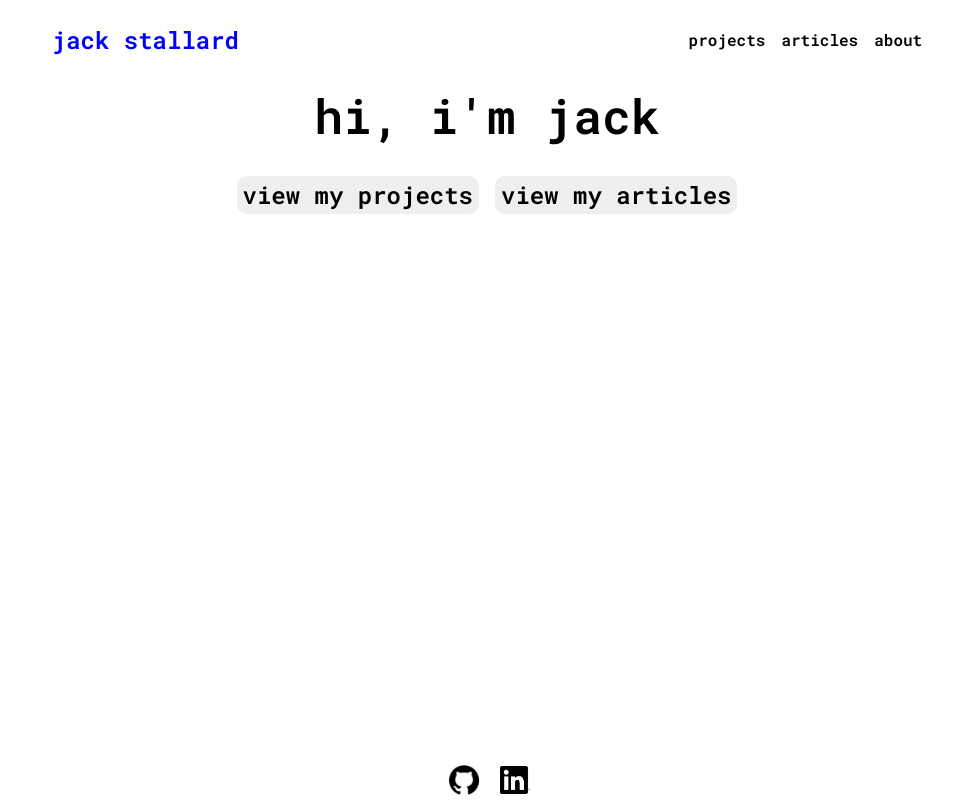
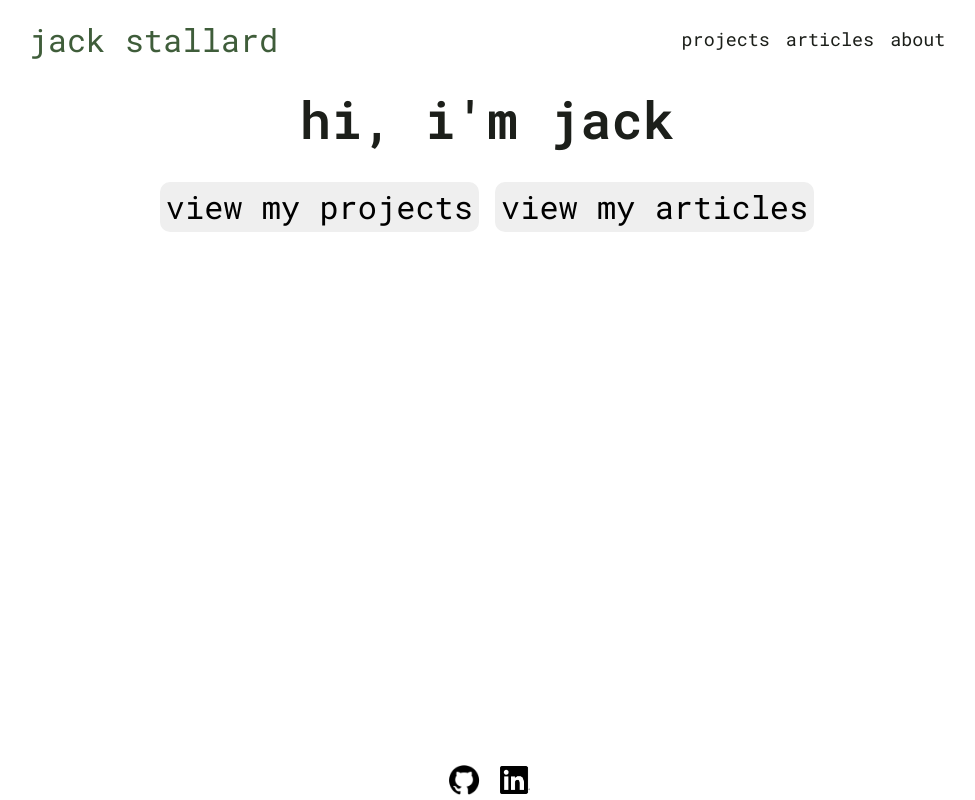
Before and after one commit to jckstllrd/personal-site, a React (Vite) app: page / in a window 1280 px wide. Shown: the whole page, without its empty margins (153-1128 px from the left). Built offline with nearby package versions, Linux system fonts and the light colour scheme.

Commit message:
feat: overhaul design tokens with a forest green palette, real font weights and type scale

```diff
--- a/src/styles/global.css
+++ b/src/styles/global.css
@@ -22,6 +22,29 @@ body {
   line-height: 1.5;
   /* 5. Improve text rendering */
   -webkit-font-smoothing: antialiased;
+  font-size: var(--text-base);
+  font-weight: 400;
+}
+
+h1,
+h2,
+h3,
+h4,
+h5,
+h6 {
+  font-weight: 600;
+}
+
+h1 {
+  font-size: var(--text-3xl);
+}
+
+h2 {
+  font-size: var(--text-xl);
+}
+
+h3 {
+  font-size: var(--text-lg);
 }
 
 /* 6. Improve media defaults */
@@ -76,25 +99,20 @@ h6 {
 }
 
 :root {
-  --color-text: black;
-  --color-background: white;
-  --color-blurred-background: grey;
-  --color-muted-background: lightgrey;
-  --color-action: red;
-  --color-primary: blue;
-  --color-secondary: white;
-  --color-tertiary: white;
-  --color-decorative: white;
-  --color-info: white;
-  --color-warning: red;
-  --color-success: green;
+  --color-text: #1c1f1a;
+  --color-background: #ffffff;
+  --color-muted-background: #eef2e9;
+  --color-primary: #3f5d3a;
+  --color-action: #2e4429;
+  --color-secondary: #6b8062;
+  --color-decorative: #d7ded1;
 
-  --text-sm: 4px;
-  --text-base: 12px;
-  --text-lg: 16px;
-  --text-xl: 24px;
-  --text-2xl: 32px;
-  --text-3xl: 48px;
+  --text-sm: 0.85rem;
+  --text-base: 1rem;
+  --text-lg: 1.15rem;
+  --text-xl: clamp(1.5rem, 1.25rem + 1.25vw, 2rem);
+  --text-2xl: clamp(2rem, 1.6rem + 2vw, 2.75rem);
+  --text-3xl: clamp(2.25rem, 1.7rem + 2.75vw, 3.25rem);
 
   --space-xs: 4px;
   --space-sm: 8px;
@@ -111,12 +129,28 @@ h6 {
   --transition-fast: 150ms ease;
   --transition-slow: 250ms ease;
 
-  --shadow-sm: 5px 5px grey;
-  --shadow-md: 10px 10px grey;
+  --shadow-sm: 0 4px 6px rgba(0, 0, 0, 0.1);
+  --shadow-md: 0 8px 20px rgba(0, 0, 0, 0.15);
 
   font-family: "Roboto Mono", sans-serif;
   color: var(--color-text);
   background: var(--color-background);
+}
+
+@font-face {
+  font-family: "Roboto Mono";
+  src: url(../assets/fonts/Roboto_Mono/static/RobotoMono-Regular.ttf);
+  font-weight: 400;
+  font-style: normal;
+  font-display: fallback;
+}
+
+@font-face {
+  font-family: "Roboto Mono";
+  src: url(../assets/fonts/Roboto_Mono/static/RobotoMono-Medium.ttf);
+  font-weight: 500;
+  font-style: normal;
+  font-display: fallback;
 }
 
 @font-face {
@@ -126,3 +160,11 @@ h6 {
   font-style: normal;
   font-display: fallback;
 }
+
+@font-face {
+  font-family: "Roboto Mono";
+  src: url(../assets/fonts/Roboto_Mono/static/RobotoMono-Bold.ttf);
+  font-weight: 700;
+  font-style: normal;
+  font-display: fallback;
+}
```
